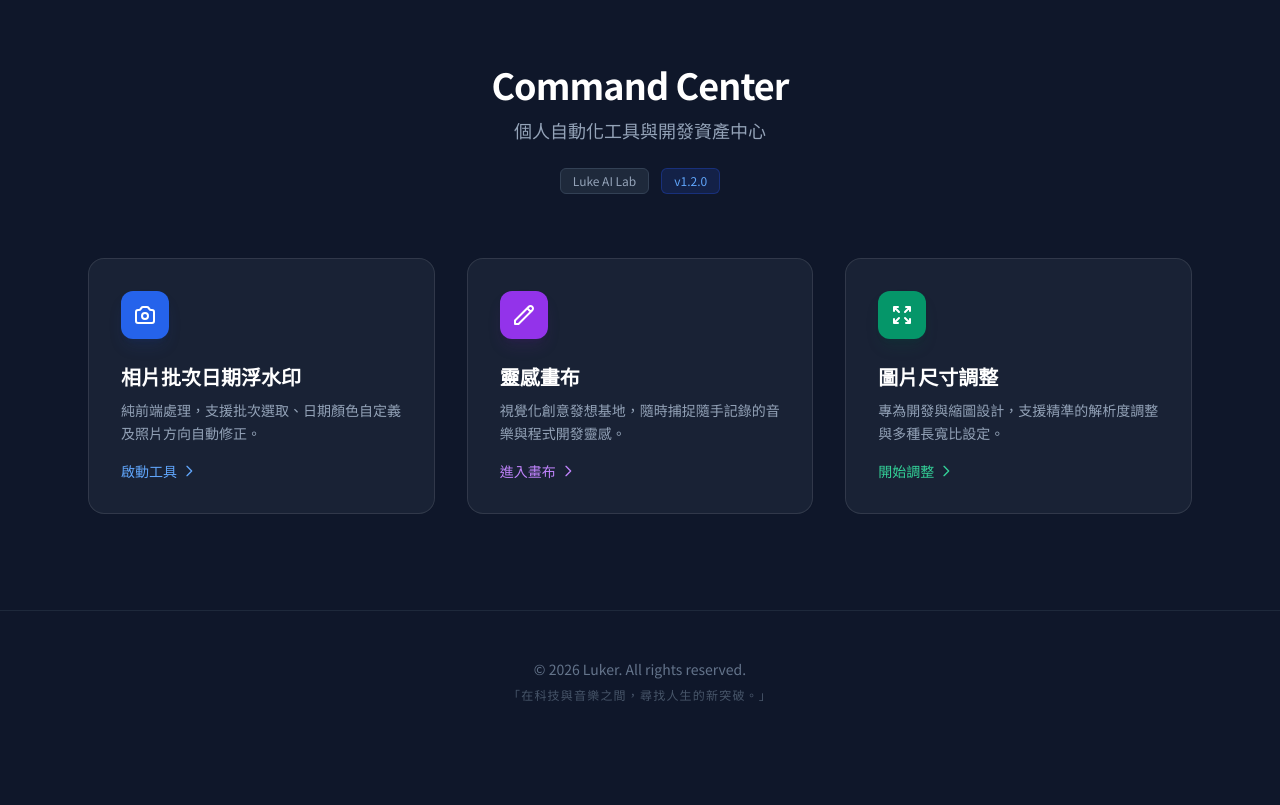
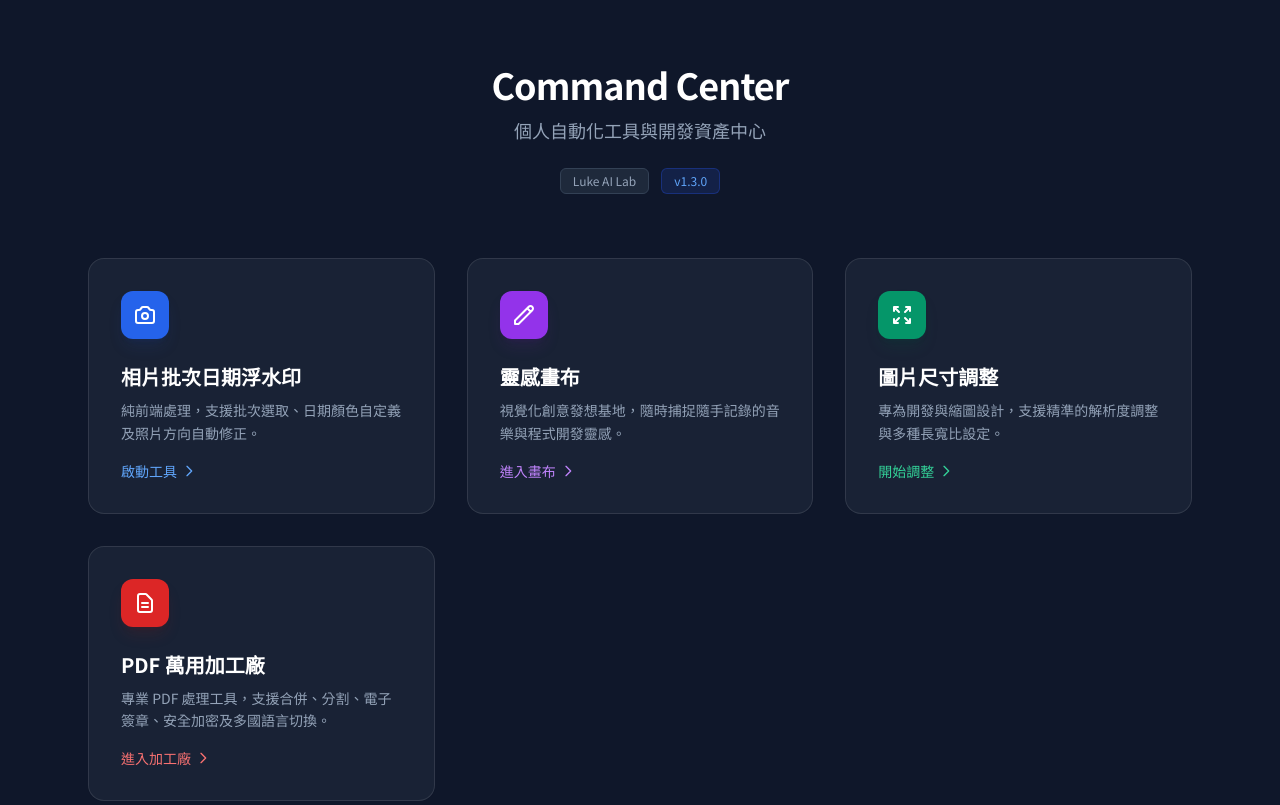
Before and after one commit to lukerker/Command-Center, a plain HTML site: page index.html in a window 1280 px wide. Shown: the top 805 px of the page. Drawn offline with nearby package versions, Linux system fonts and the light colour scheme.

Commit message:
Update index.html

```diff
--- a/index.html
+++ b/index.html
@@ -4,7 +4,7 @@
 <head>
     <meta charset="UTF-8">
     <meta name="viewport" content="width=device-width, initial-scale=1.0">
-    <title>路可的工具箱 | Luke's Hub</title>
+    <title>Luke's Hub</title>
     <script src="https://cdn.tailwindcss.com"></script>
     <style>
         @import url('https://fonts.googleapis.com/css2?family=Noto+Sans+TC:wght@300;400;700&display=swap');
@@ -34,7 +34,7 @@
                 class="px-3 py-1 bg-slate-800 text-slate-400 text-xs font-medium rounded-md border border-slate-700">Luke
                 AI Lab</span>
             <span
-                class="px-3 py-1 bg-blue-900/30 text-blue-400 text-xs font-medium rounded-md border border-blue-800/50">v1.2.0</span>
+                class="px-3 py-1 bg-blue-900/30 text-blue-400 text-xs font-medium rounded-md border border-blue-800/50">v1.3.0</span>
         </div>
     </header>
 
@@ -112,6 +112,29 @@
                 </div>
             </a>
 
+            <a href="https://lukerker.github.io/PDF-transfer/"
+                class="group block p-8 glass-card rounded-2xl hover:bg-slate-800/80 transition-all duration-300 hover:border-red-500/50">
+                <div
+                    class="w-12 h-12 bg-red-600 rounded-xl flex items-center justify-center text-white mb-6 shadow-lg shadow-red-900/20">
+                    <svg xmlns="http://www.w3.org/2000/svg" class="h-6 w-6" fill="none" viewBox="0 0 24 24"
+                        stroke="currentColor">
+                        <path stroke-linecap="round" stroke-linejoin="round" stroke-width="2"
+                            d="M9 12h6m-6 4h6m2 5H7a2 2 0 01-2-2V5a2 2 0 012-2h5.586a1 1 0 01.707.293l5.414 5.414a1 1 0 01.293.707V19a2 2 0 01-2 2z" />
+                    </svg>
+                </div>
+                <h3 class="text-xl font-bold text-white mb-2">PDF 萬用加工廠</h3>
+                <p class="text-slate-400 text-sm leading-relaxed mb-4">
+                    專業 PDF 處理工具，支援合併、分割、電子簽章、安全加密及多國語言切換。
+                </p>
+                <div
+                    class="text-red-400 font-medium text-sm flex items-center group-hover:translate-x-1 transition-transform">
+                    進入加工廠 <svg xmlns="http://www.w3.org/2000/svg" class="h-4 w-4 ml-1" fill="none" viewBox="0 0 24 24"
+                        stroke="currentColor">
+                        <path stroke-linecap="round" stroke-linejoin="round" stroke-width="2" d="M9 5l7 7-7 7" />
+                    </svg>
+                </div>
+            </a>
+
         </div>
     </main>
 
```
